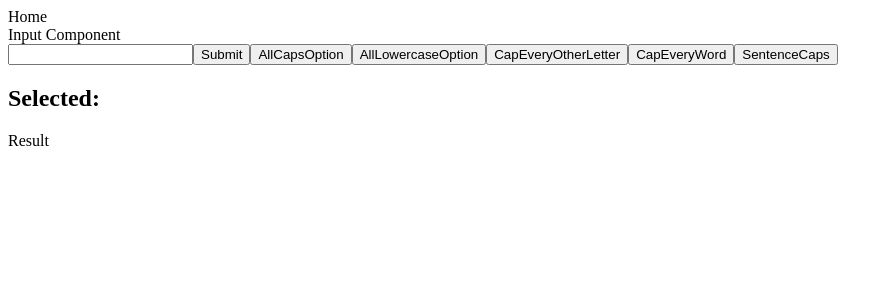
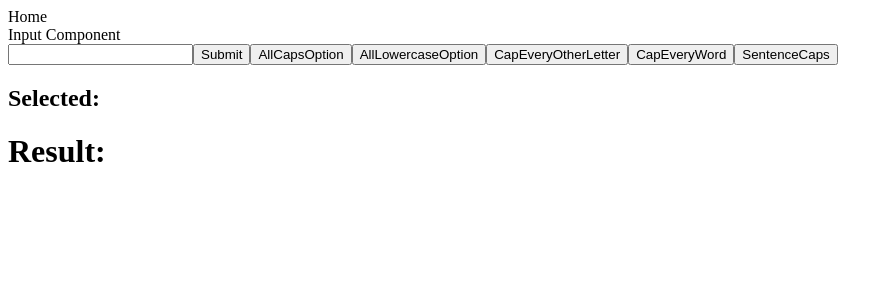
Before and after one commit to letmeeatbrioche/capitalization-app, a Next.js app: page / in a window 1280 px wide. Shown: the top 300 px of the page, without its empty margins (0-893 px from the left). Built offline with nearby package versions, Linux system fonts and the light colour scheme.

Commit message:
Add prop and change return

```diff
--- a/src/components/Result.tsx
+++ b/src/components/Result.tsx
@@ -1,10 +1,10 @@
 import React from 'react'
 
-const Result = () => {
+const Result = ({ transformedText }) => {
   return (
-    <div>
-      Result
-    </div>
+    <h1>
+      Result: {transformedText}
+    </h1>
   )
 }
 
```
